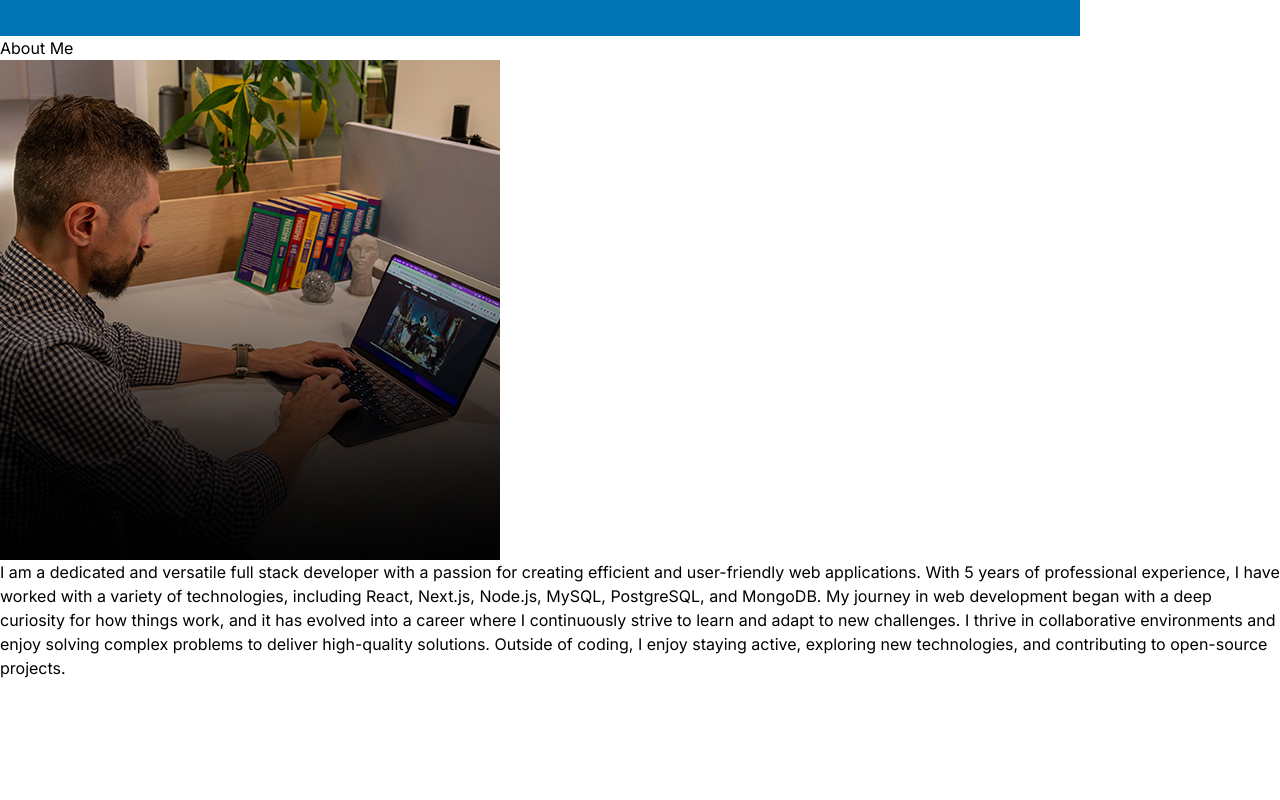
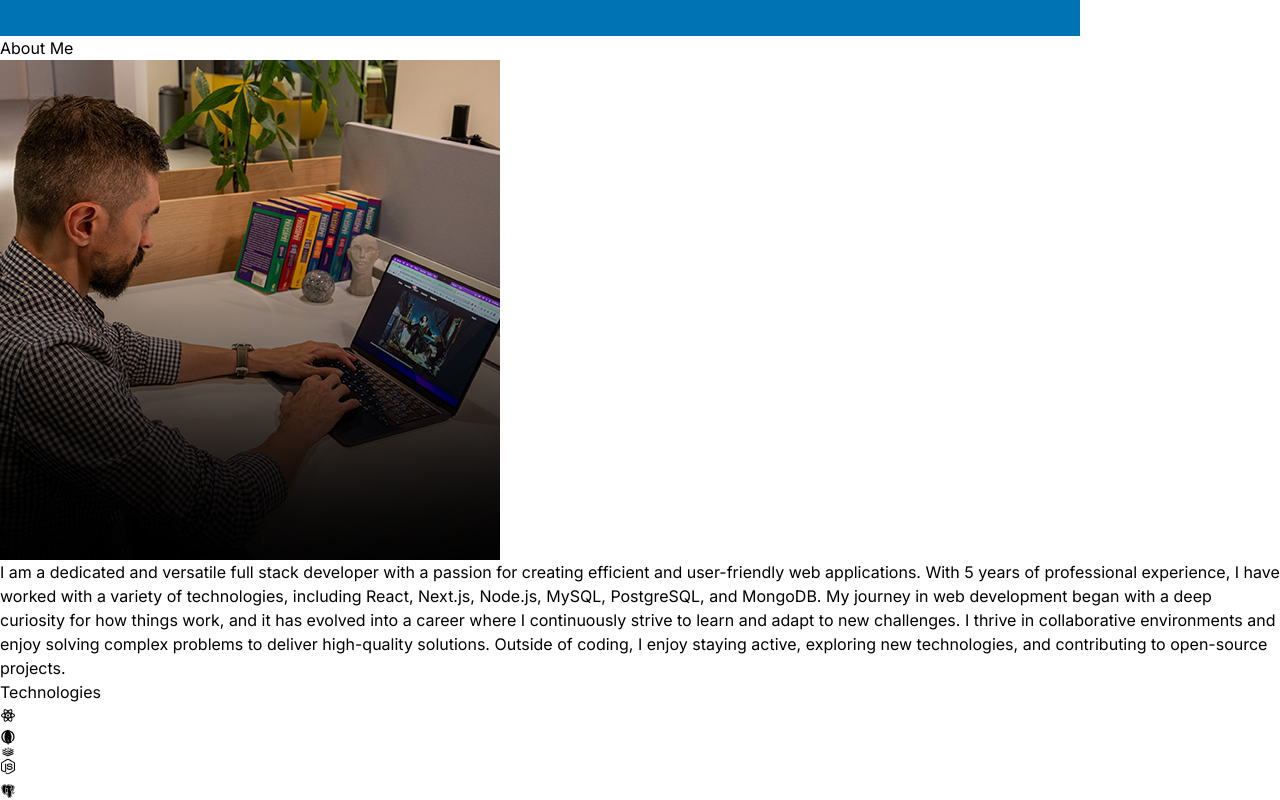
Before and after one commit to abhishek-bisht-21/Abhishek-Bisht-21-Portfolio, a React (Vite) app: page / in a window 1280 px wide. Shown: the part 1453-2253 px from the top of the page. Before the commit the page ends 2133 px from the top, so only its background shows below. Built offline with nearby package versions, Linux system fonts and the light colour scheme.

Commit message:
Using framer-motion lib for About and Technology component

```diff
--- a/package.json
+++ b/package.json
@@ -10,6 +10,7 @@
     "preview": "vite preview"
   },
   "dependencies": {
+    "framer-motion": "^11.1.9",
     "react": "^18.2.0",
     "react-dom": "^18.2.0",
     "react-icons": "^5.2.1"
--- a/src/App.jsx
+++ b/src/App.jsx
@@ -1,7 +1,7 @@
 import Navbar from "./components/Navbar";
 import Hero from "./components/Hero";
 import About from "./components/About";
-
+import Technology from "./components/Technology"
 const App = () => {
   return (
     <div className="overflow-x-hidden text-neutral-300 antialiased selection:bg-cyan-300 selection:text-cyan-900">
@@ -13,6 +13,7 @@ const App = () => {
         <Navbar />
         <Hero />
         <About/>
+        <Technology />
       </div>
     </div>
   )
--- a/src/components/About.jsx
+++ b/src/components/About.jsx
@@ -1,5 +1,7 @@
 import aboutImg from "../assets/about.jpg";
 import { ABOUT_TEXT } from "../constants";
+
+import { motion } from "framer-motion";
 
 const About = () => {
   return (
@@ -8,18 +10,30 @@ const About = () => {
         About
         <span className="text-neutral-500"> Me</span>
       </h2>
-
       <div className="flex flex-wrap">
+        <motion.div
+          whileInView={{ opacity: 1, x: 0 }}
+          initial={{ opacity: 0, x: -100 }}
+          transition={{ duration: 0.5 }}
+          className="w-full lg:w-1/2 lg:p-8"
+        >
           <div className="flex items-center justify-center">
             <img className="rounded-2xl" src={aboutImg} alt="about" />
           </div>
-
+        </motion.div>
+        <motion.div
+          whileInView={{ opacity: 1, x: 0 }}
+          initial={{ opacity: 0, x: 100 }}
+          transition={{ duration: 0.5 }}
+          className="w-full lg:w-1/2"
+        >
           <div className="flex justify-center lg:justify-start">
             <p className="my-2 max-w-xl py-6">{ABOUT_TEXT}</p>
           </div>
+        </motion.div>
       </div>
     </div>
-	)
-}
+  );
+};
 
-export default About
+export default About;
--- /dev/null
+++ b/src/components/Technology.jsx
@@ -0,0 +1,92 @@
+import { RiReactjsLine } from "react-icons/ri";
+import { TbBrandNextjs } from "react-icons/tb";
+import { SiMongodb } from "react-icons/si";
+import { DiRedis } from "react-icons/di";
+import { FaNodeJs } from "react-icons/fa";
+import { BiLogoPostgresql } from "react-icons/bi";
+import { motion } from "framer-motion";
+
+const iconVariants = (duration) => ({
+  initial: { y: -10 },
+  animate: {
+    y: [10, -10],
+    transition: {
+      duration: duration,
+      ease: "linear",
+      repeat: Infinity,
+      repeatType: "reverse",
+    },
+  },
+});
+
+const Technologies = () => {
+  return (
+    <div className="border-b border-neutral-800 pb-24">
+      <motion.h2
+        whileInView={{ opacity: 1, y: 0 }}
+        initial={{ opacity: 0, y: -100 }}
+        transition={{ duration: 1.5 }}
+        className="my-20 text-center text-4xl"
+      >
+        Technologies
+      </motion.h2>
+      <motion.div
+        whileInView={{ opacity: 1, x: 0 }}
+        initial={{ opacity: 0, x: -100 }}
+        transition={{ duration: 1.5 }}
+        className="flex flex-wrap items-center justify-center gap-4"
+      >
+        <motion.div
+          variants={iconVariants(2.5)}
+          initial="initial"
+          animate="animate"
+          className="rounded-2xl border-4 border-neutral-800 p-4"
+        >
+          <RiReactjsLine className="text-7xl text-cyan-400" />
+        </motion.div>
+        <motion.div
+          variants={iconVariants(3)}
+          initial="initial"
+          animate="animate"
+          className="rounded-2xl border-4 border-neutral-800 p-4"
+        >
+          <TbBrandNextjs className="text-7xl" />
+        </motion.div>
+        <motion.div
+          variants={iconVariants(5)}
+          initial="initial"
+          animate="animate"
+          className="rounded-2xl border-4 border-neutral-800 p-4"
+        >
+          <SiMongodb className="text-7xl text-green-500" />
+        </motion.div>
+        <motion.div
+          variants={iconVariants(2)}
+          initial="initial"
+          animate="animate"
+          className="rounded-2xl border-4 border-neutral-800 p-4"
+        >
+          <DiRedis className="text-7xl text-red-700" />
+        </motion.div>
+        <motion.div
+          variants={iconVariants(6)}
+          initial="initial"
+          animate="animate"
+          className="rounded-2xl border-4 border-neutral-800 p-4"
+        >
+          <FaNodeJs className="text-7xl text-green-500" />
+        </motion.div>
+        <motion.div
+          variants={iconVariants(4)}
+          initial="initial"
+          animate="animate"
+          className="rounded-2xl border-4 border-neutral-800 p-4"
+        >
+          <BiLogoPostgresql className="text-7xl text-sky-700" />
+        </motion.div>
+      </motion.div>
+    </div>
+  );
+};
+
+export default Technologies;
```
Also changed, not shown: 1 other file (tests, documents, lock files or other folders). Lines whose indentation alone changed are shown as unchanged.
